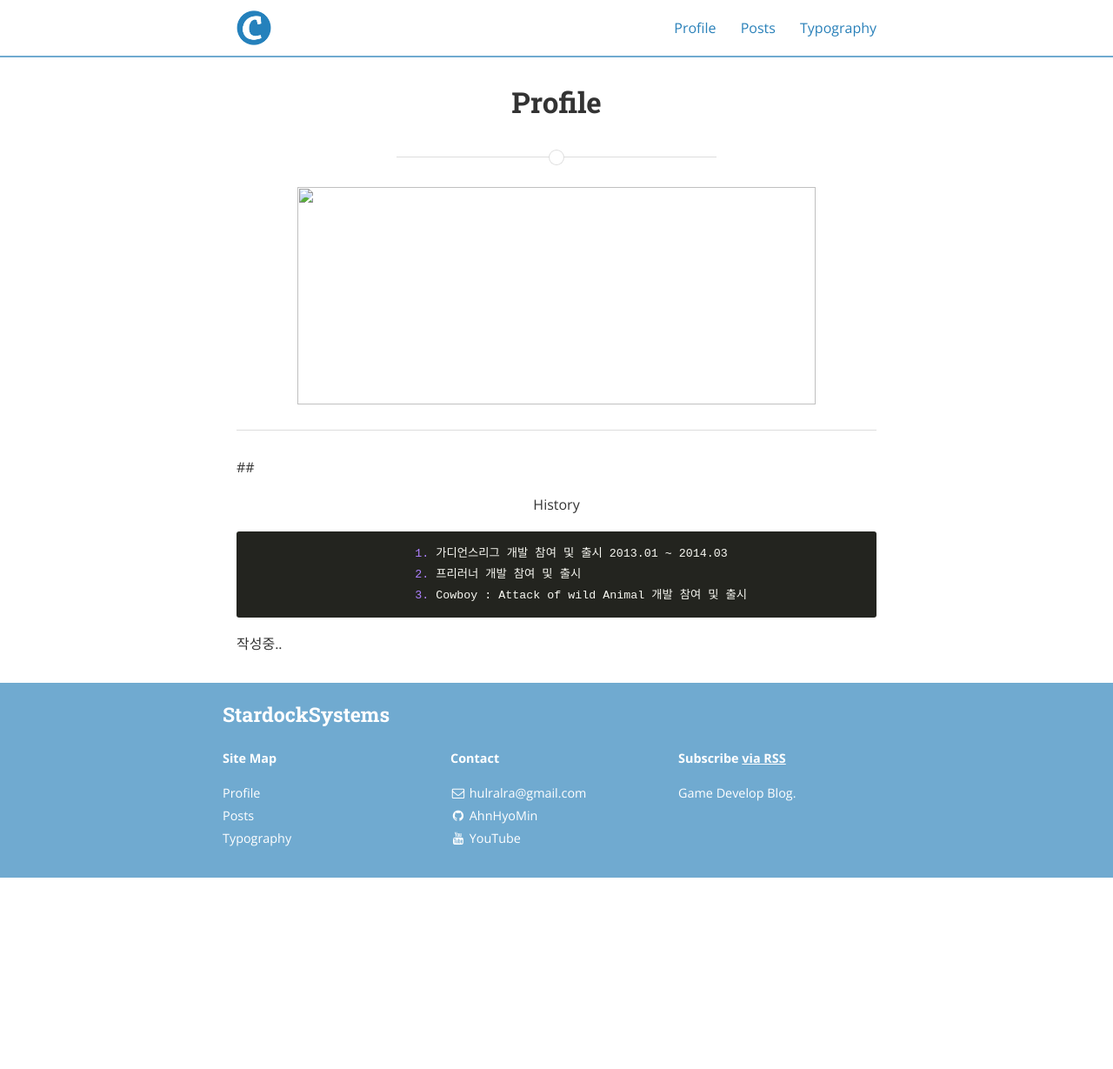
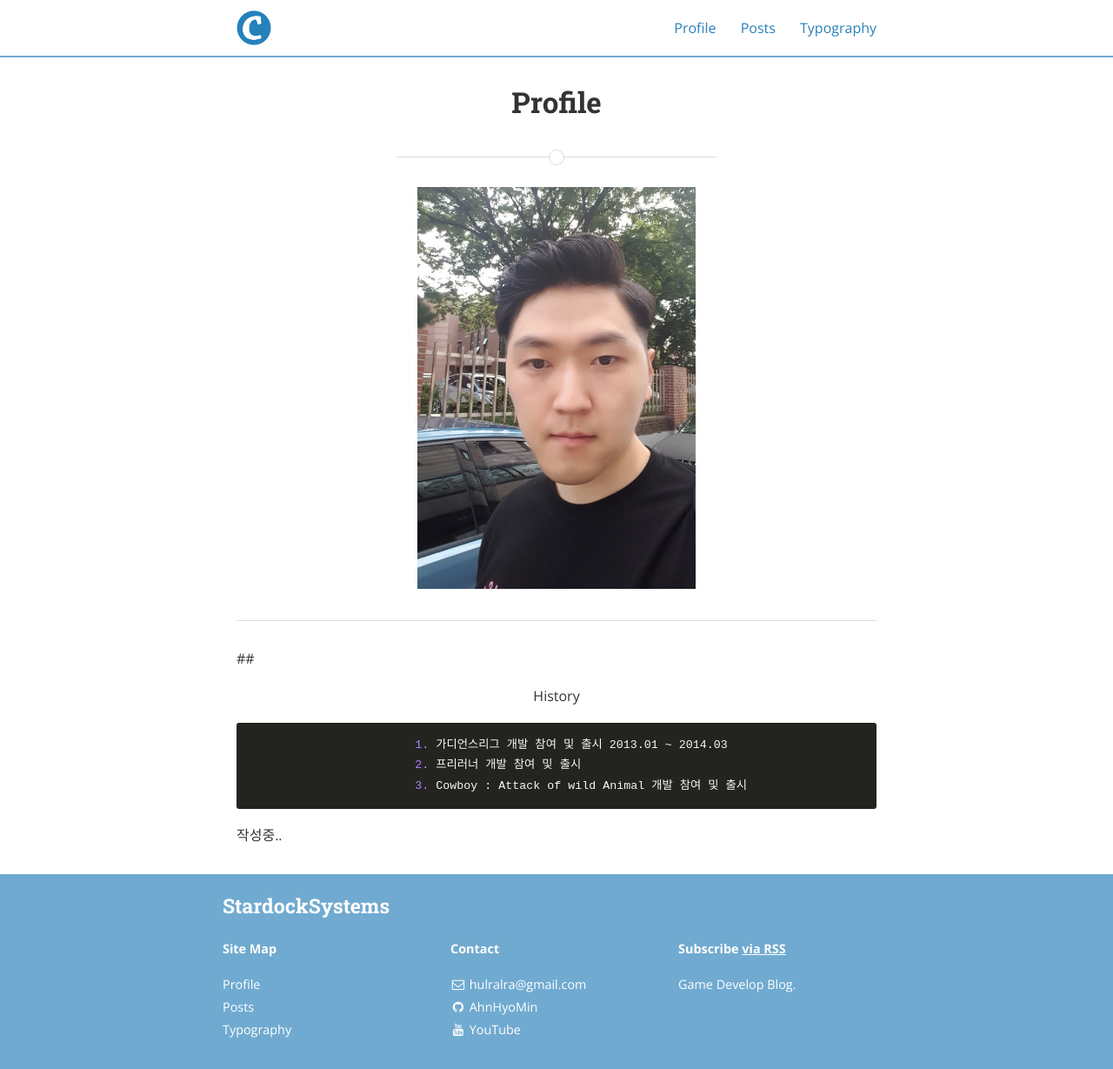
Before and after one commit to AhnHyoMin/ahnhyomin.github.io, a Jekyll site: the page built from about.md, in a window 1280 px wide. Shown: the whole page at 87% size. Built offline with Jekyll 4.4.1, drawn with Linux system fonts in a browser that asks for light colours; nearby versions of some CDN libraries; before the commit the page ends 1009 px from its top, so only the background shows below that.

Commit message:
수정..

```diff
--- a/_config.yml
+++ b/_config.yml
@@ -22,6 +22,7 @@ baseurl: "/ahnhyomin.github.io" # the subpath of your site, e.g. /blog/
 url: "https://www.stardocksystems.com/" # the base hostname & protocol for your site
 cover: "/assets/header_image.jpg"
 logo: "/assets/logo.png"
+
 
 # Build settings
 markdown: kramdown
--- a/about.md
+++ b/about.md
@@ -8,9 +8,9 @@ permalink: /Profile/
 
 ---
 
-<!-- <img src="{{ site.baseurl }}/assets/profile_photo.jpg" title="Profile Picture" class="profile"> -->
+<Center><img src="{{ site.baseurl }}/assets/profile_photo.jpg" width="20%" height="20%" title="Profile Picture" class="profile"></Center>
 
-<Center><img src="assets/profile_photo.jpg" width="200" height="250"></Center>
+<!-- <Center><img src="assets/profile_photo.jpg" width="200" height="250"></Center> -->
 
 ---
 
```
Also changed, not shown: assets/profile_photo.jpg.
